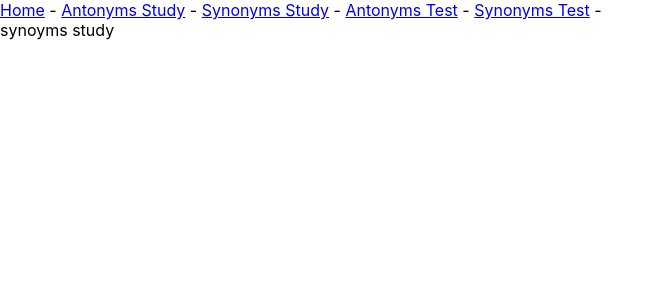
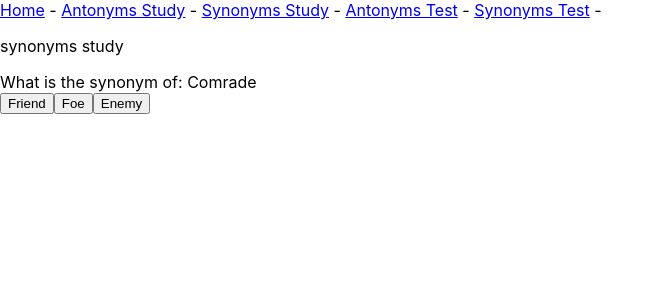
Before and after one commit to timothydowd/react-learning-app-spike, a React (Create React App) app: page /synonyms_study in a window 1280 px wide. Shown: the top 300 px of the page, without its empty margins (0-653 px from the left). Built offline with nearby package versions, Linux system fonts and the light colour scheme.

Commit message:
synonmys study mode implemented

```diff
--- a/src/components/SynonymsStudy.js
+++ b/src/components/SynonymsStudy.js
@@ -1,4 +1,5 @@
 import React, { Component } from 'react'
+import QuestionMenu from './QuestionMenu'
 
 
 
@@ -6,11 +7,13 @@ export default class SynonymsStudy extends Component {
     render() {
         return (
             <div>
-
-            synoyms study
+                <p/>
+                synonyms study
+                <p/>
+                <QuestionMenu data={this.props.data} synOrAnt={'synonyms'} />
+            </div>
 
 
-        </div>
         )
     }
 }
```
